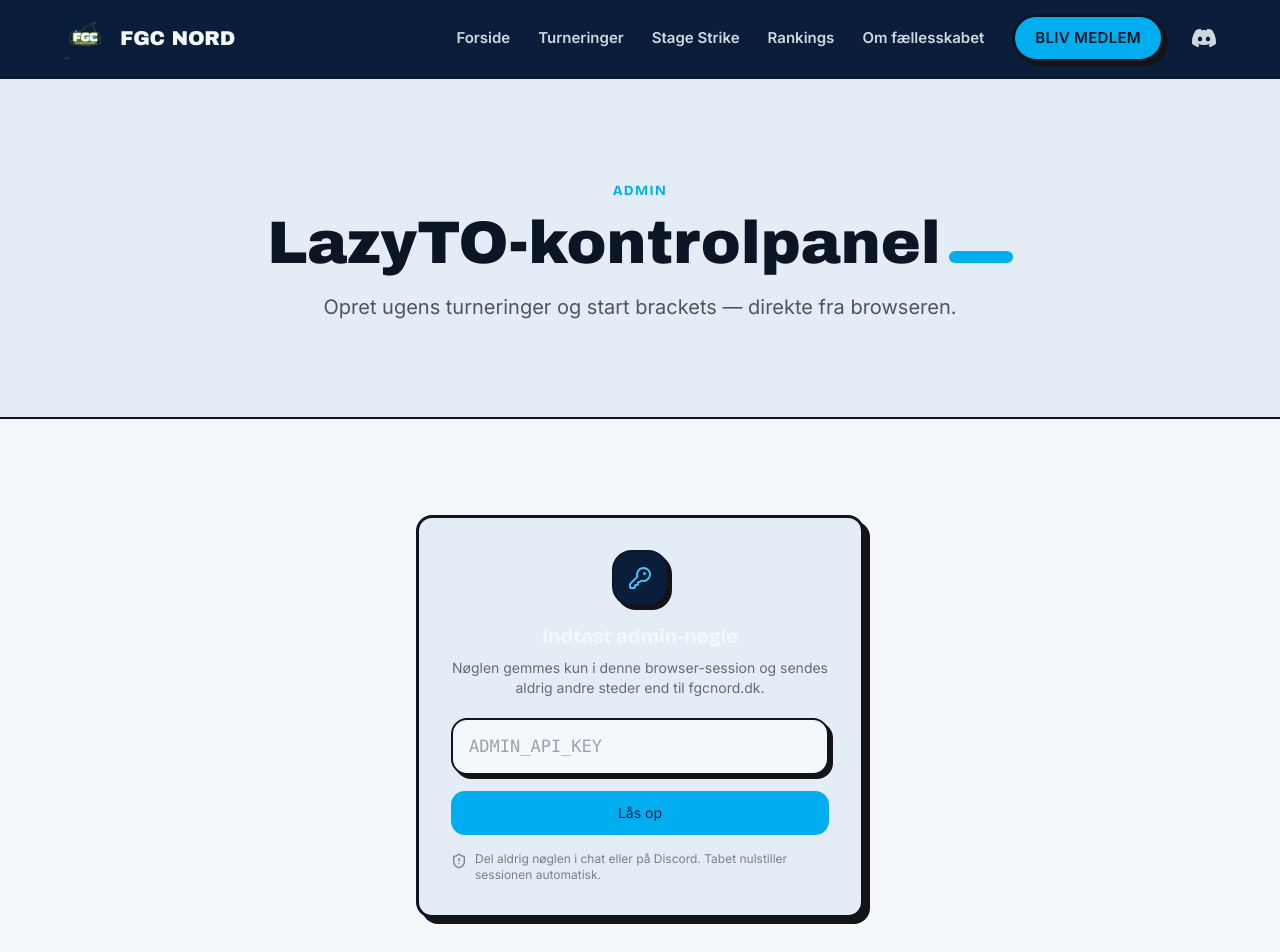
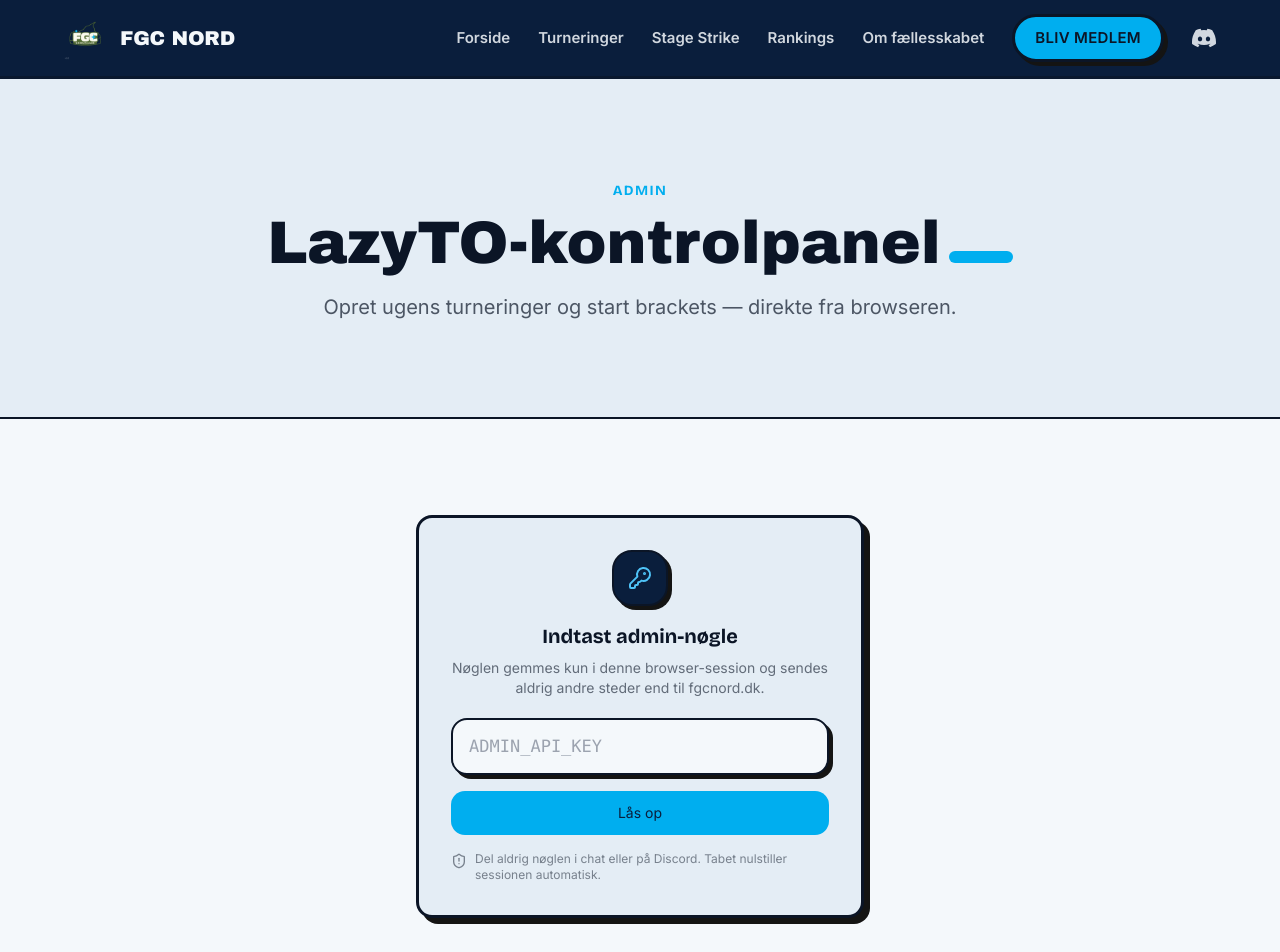
Before and after one commit to YusakuKun/FGCNORD.DK, a React (Vite) app: page /admin in a window 1280 px wide. Shown: the top 952 px of the page. Built offline with nearby package versions, Linux system fonts and the light colour scheme.

Commit message:
fix: tekstfarver på /admin — ink-tekst på lys baggrund

```diff
--- a/src/pages/Admin.tsx
+++ b/src/pages/Admin.tsx
@@ -174,7 +174,7 @@ export function Admin() {
             <motion.div
               initial={{ opacity: 0, y: 16 }}
               animate={{ opacity: 1, y: 0 }}
-              className="mx-auto max-w-md rounded-2xl border-[3px] border-ink bg-cream-dim p-8 shadow-poster"
+              className="mx-auto max-w-md rounded-2xl border-[3px] border-ink bg-cream-dim p-8 text-ink shadow-poster"
             >
               <div className="mx-auto mb-4 flex h-14 w-14 items-center justify-center rounded-xl border-2 border-ink bg-coal shadow-poster-sm">
                 <KeyRound className="h-6 w-6 text-brick-soft" aria-hidden="true" />
@@ -226,7 +226,7 @@ export function Admin() {
           variant="outline"
           size="sm"
           onClick={forgetKey}
-          className="mt-4 border-2 border-cream/40 bg-transparent text-cream hover:bg-cream/10"
+          className="mt-4 border-2 border-ink bg-transparent text-ink hover:bg-ink hover:text-cream"
         >
           <Trash2 className="mr-1 h-4 w-4" aria-hidden="true" /> Glem nøgle
         </Button>
@@ -251,7 +251,7 @@ export function Admin() {
             <motion.div
               initial={{ opacity: 0, y: 16 }}
               animate={{ opacity: 1, y: 0 }}
-              className="rounded-2xl border-[3px] border-ink bg-cream-dim p-6 shadow-poster lg:col-span-2"
+              className="rounded-2xl border-[3px] border-ink bg-cream-dim p-6 text-ink shadow-poster lg:col-span-2"
             >
               <h2 className="flex items-center gap-2 font-heading text-xl font-bold">
                 <Plus className="h-5 w-5 text-brick" aria-hidden="true" />
```
